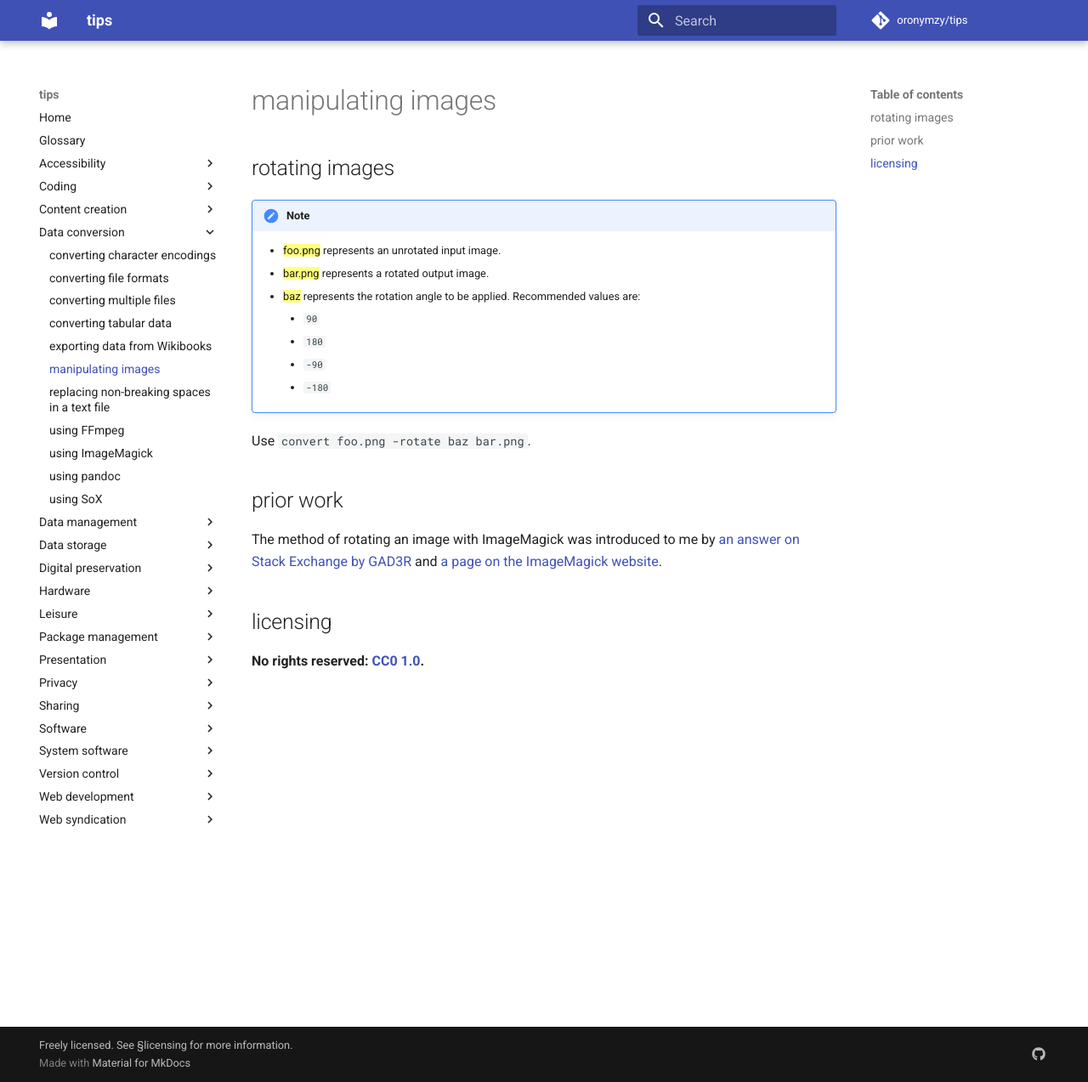
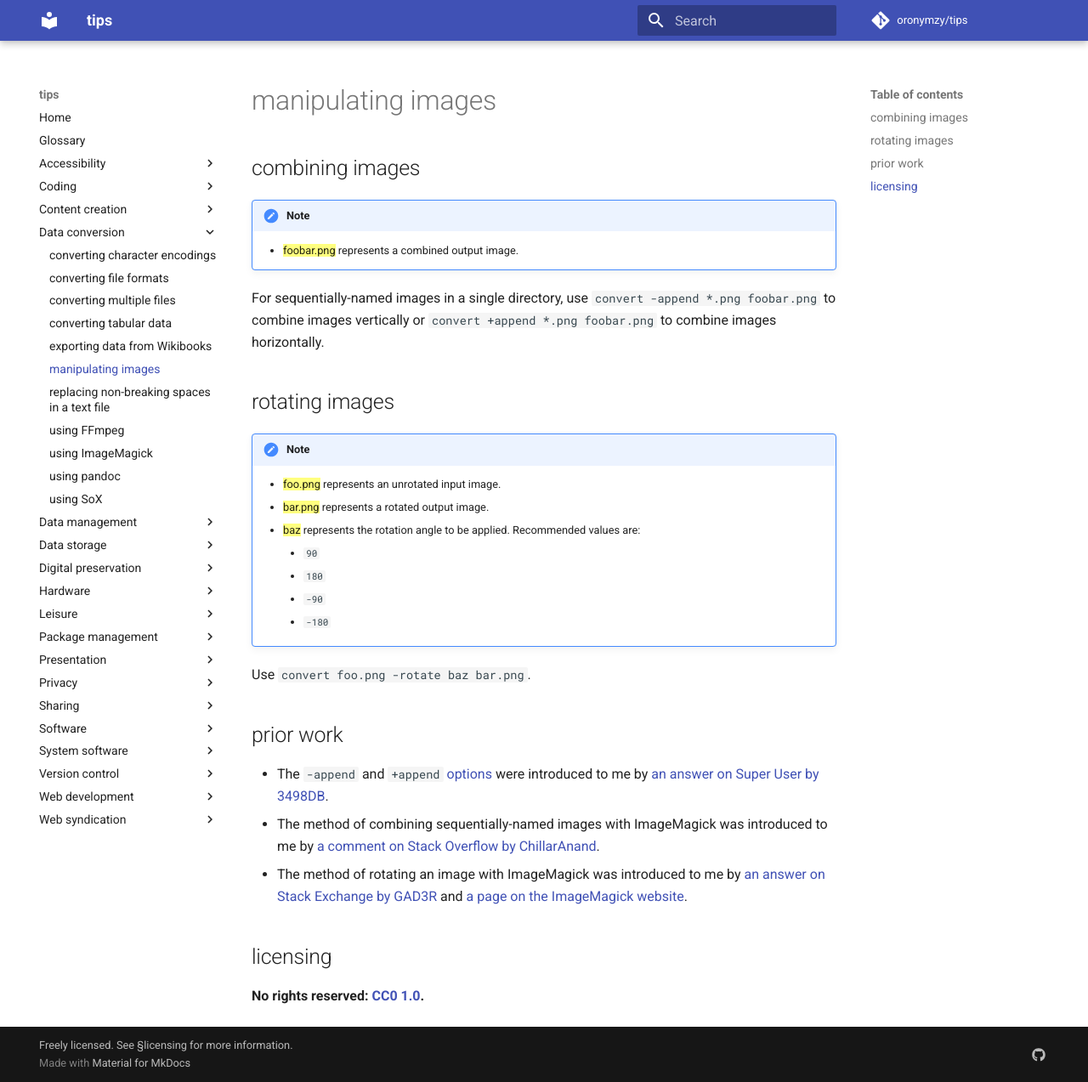
Before and after one commit to oronymzy/tips, an MkDocs documentation site: the page built from docs/mnplimg.md, in a window 1280 px wide and 1273 px high. Shown: the whole window at 85% size. Built offline with MkDocs 1.6.1 and Material for MkDocs 9.7.7, drawn with Linux system fonts in a browser that asks for light colours; comment, search, counter and statistics services are not loaded.

Commit message:
Add section, add content
Add 'combining images' section, with content.
Add unordered list items in 'prior work' section.

```diff
--- a/docs/mnplimg.md
+++ b/docs/mnplimg.md
@@ -1,4 +1,12 @@
 # manipulating images
+## combining images
+
+!!! note
+
+    - {==foobar.png==} represents a combined output image.
+
+For sequentially-named images in a single directory, use `convert -append *.png foobar.png` to combine images vertically or `convert +append *.png foobar.png` to combine images horizontally.
+
 ## rotating images
 
 !!! note
@@ -14,7 +22,9 @@
 Use `convert foo.png -rotate baz bar.png`.
 
 ## prior work
-The method of rotating an image with ImageMagick was introduced to me by [an answer on Stack Exchange by GAD3R](https://unix.stackexchange.com/questions/365592/how-to-rotate-a-set-of-pictures-from-the-command-line/365595#365595) and [a page on the ImageMagick website](https://imagemagick.org/Usage/warping/).
+- The `-append` and `+append` [options](https://imagemagick.org/script/command-line-options.php#append) were introduced to me by [an answer on Super User by 3498DB](https://superuser.com/questions/316132/appending-images-vertically-in-imagemagick/316189#316189).
+- The method of combining sequentially-named images with ImageMagick was introduced to me by [a comment on Stack Overflow by ChillarAnand](https://stackoverflow.com/questions/20075087/how-to-merge-images-in-command-line/20075227#20075227).
+- The method of rotating an image with ImageMagick was introduced to me by [an answer on Stack Exchange by GAD3R](https://unix.stackexchange.com/questions/365592/how-to-rotate-a-set-of-pictures-from-the-command-line/365595#365595) and [a page on the ImageMagick website](https://imagemagick.org/Usage/warping/).
 
 ## licensing
 **No rights reserved: [CC0 1.0](https://creativecommons.org/publicdomain/zero/1.0/).**
```
